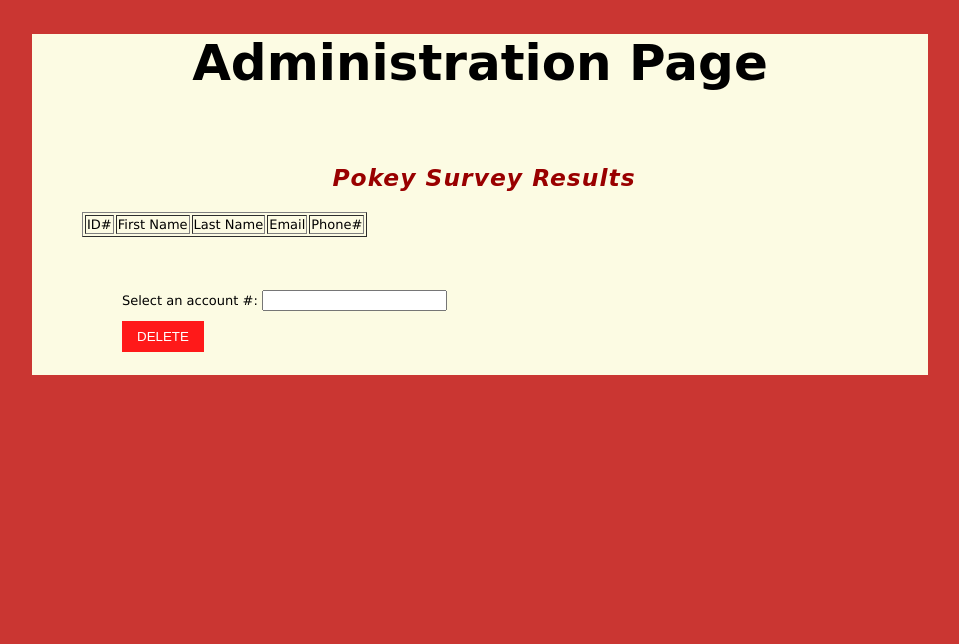
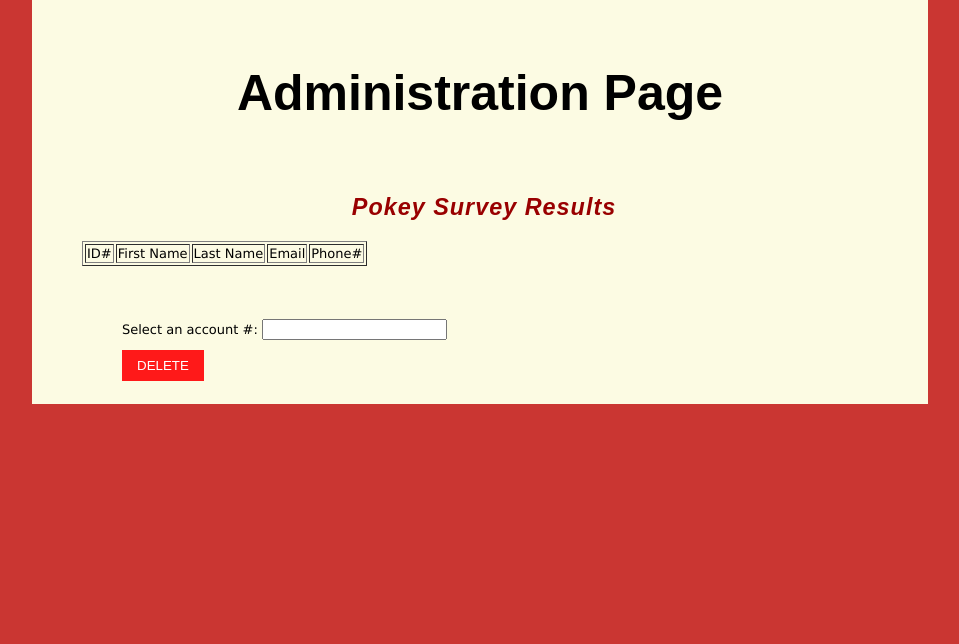
Before and after one commit to rdaley2/Sydney09, a PHP site: page /admin.php in a window 1280 px wide. Shown: the top 644 px of the page, without its empty margins (160-1119 px from the left). After the commit the page ends 404 px from the top, so only its background shows below. Run offline with PHP 8.4, Linux system fonts and the light colour scheme; data that the repository does not hold is empty.

Commit message:
More style crap

```diff
--- a/OTHER TRIAL SORRY GUYS HAHA/Lab09/css/grid.css
+++ b/OTHER TRIAL SORRY GUYS HAHA/Lab09/css/grid.css
@@ -3,7 +3,7 @@ html, body{
   height:100%;
 }
 
-.container{
+.container {
   /*display: grid;*/
   margin: 0 auto;
   width: 70%;
@@ -15,6 +15,7 @@ html, body{
   background-color:#FCFBE3;
   padding-right: 30px;
   padding-left: 30px;
+  padding-top: 30px;
 }
 
 .wrapper {
--- a/OTHER TRIAL SORRY GUYS HAHA/Lab09/css/styles.css
+++ b/OTHER TRIAL SORRY GUYS HAHA/Lab09/css/styles.css
@@ -15,7 +15,7 @@ h1{
   color: red;
 }
 
-h2{
+h2 {
 	font-style: italic;
 	border-left-width: 5px;
 	text-align: center;
@@ -25,7 +25,7 @@ h2{
 }
 
 h1, h2 {
-  font-family: 'Patua One', cursive;
+  font-family: 'Patua One', sans-serif;
   clear: both;
 }
 
```
